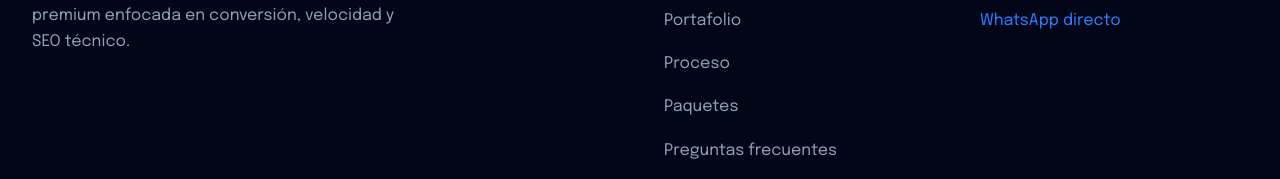
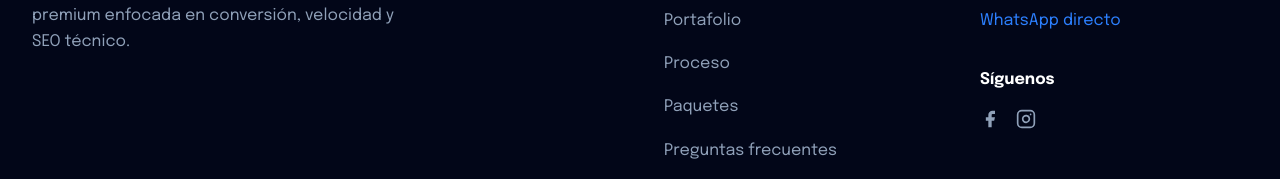
Before and after one commit to FeMizo/AionSite, a Next.js app: page /about in a window 1280 px wide. Shown: the part 7320-7499 px from the top of the page. Built offline with nearby package versions, Linux system fonts and the light colour scheme; no server answers.

Commit message:
:hammer: V1.17.4 Add socials

```diff
--- a/package.json
+++ b/package.json
@@ -1,7 +1,7 @@
 {
   "name": "aionsite",
   "private": true,
-  "version": "1.17.3",
+  "version": "1.17.4",
   "type": "module",
   "scripts": {
     "dev": "next dev --port=2666 --hostname=0.0.0.0",
--- a/src/components/sections/Footer.tsx
+++ b/src/components/sections/Footer.tsx
@@ -68,6 +68,33 @@
                 </a>
               </li>
             </ul>
+            <h4 className="mb-4 mt-8 font-bold text-white">Síguenos</h4>
+            <div className="flex gap-4">
+              <a
+                href="https://www.facebook.com/aionsite/"
+                target="_blank"
+                rel="noopener noreferrer"
+                aria-label="Facebook"
+                className="text-slate-400 transition-colors hover:text-white"
+              >
+                <svg xmlns="http://www.w3.org/2000/svg" width="20" height="20" viewBox="0 0 24 24" fill="currentColor">
+                  <path d="M18 2h-3a5 5 0 0 0-5 5v3H7v4h3v8h4v-8h3l1-4h-4V7a1 1 0 0 1 1-1h3z" />
+                </svg>
+              </a>
+              <a
+                href="https://www.instagram.com/aionsite.webs/"
+                target="_blank"
+                rel="noopener noreferrer"
+                aria-label="Instagram"
+                className="text-slate-400 transition-colors hover:text-white"
+              >
+                <svg xmlns="http://www.w3.org/2000/svg" width="20" height="20" viewBox="0 0 24 24" fill="none" stroke="currentColor" strokeWidth="2" strokeLinecap="round" strokeLinejoin="round">
+                  <rect width="20" height="20" x="2" y="2" rx="5" ry="5" />
+                  <path d="M16 11.37A4 4 0 1 1 12.63 8 4 4 0 0 1 16 11.37z" />
+                  <line x1="17.5" x2="17.51" y1="6.5" y2="6.5" />
+                </svg>
+              </a>
+            </div>
           </div>
         </div>
 
```
